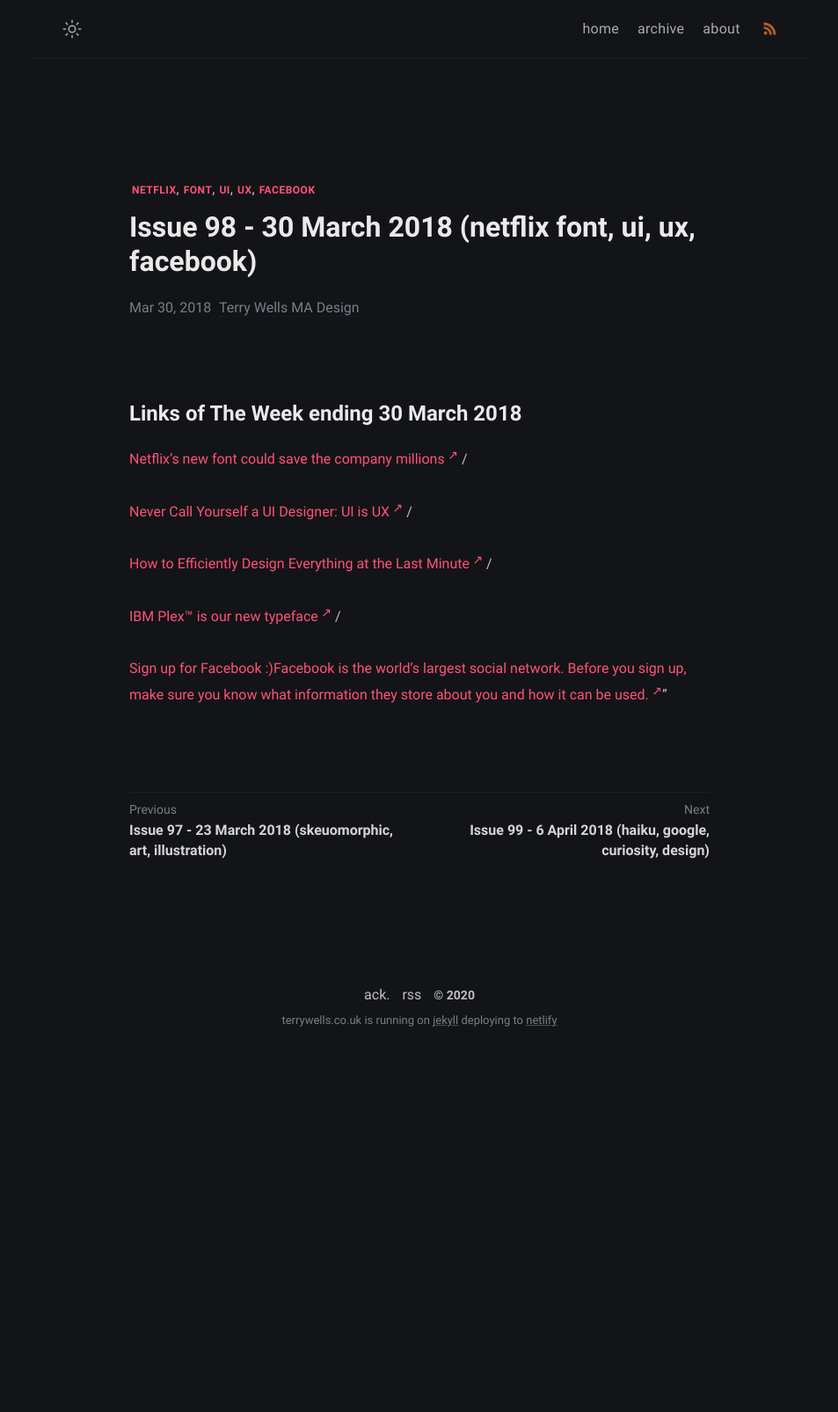
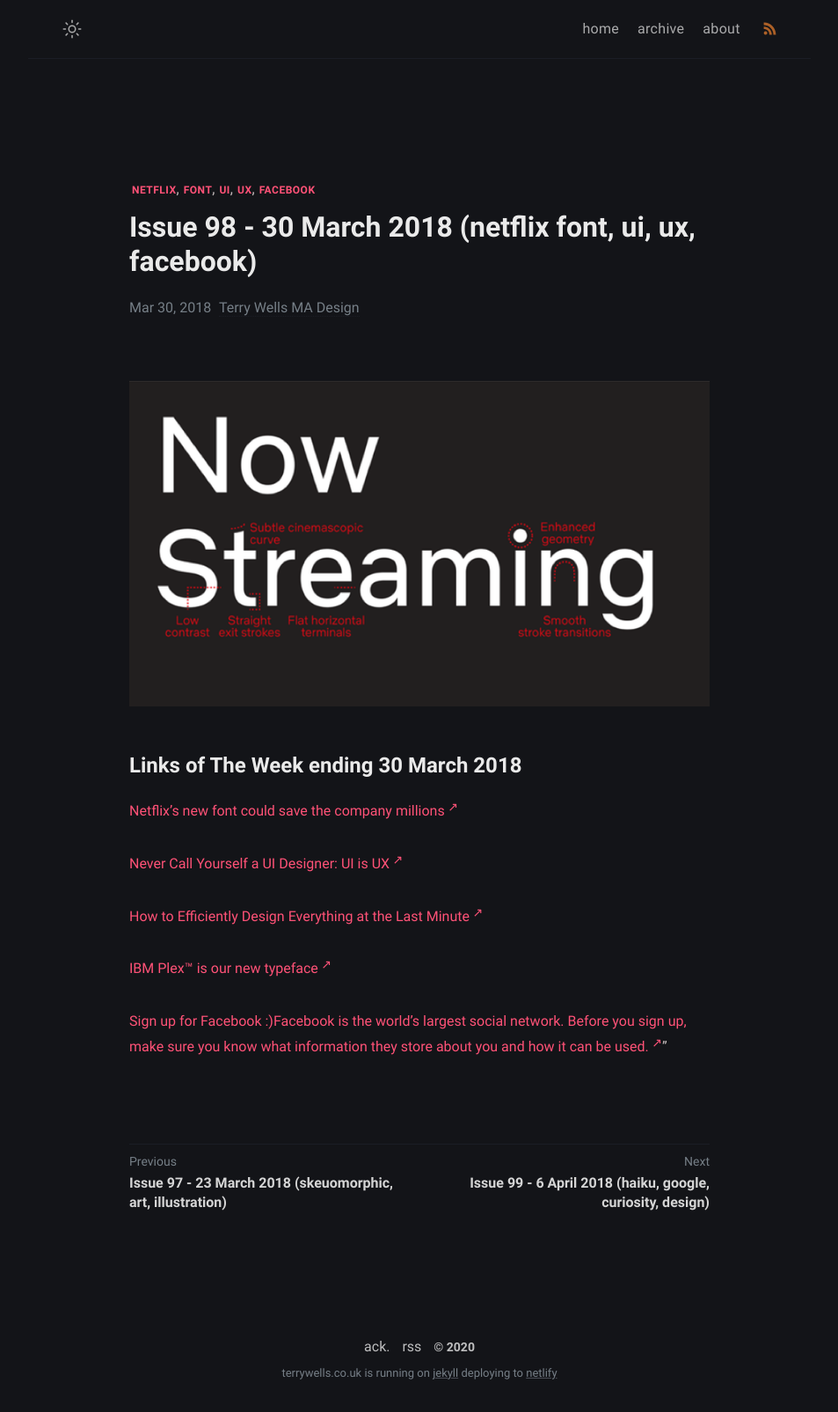
Before and after one commit to wristtattoo/jekyll-klise, a Jekyll site: the page built from _posts/2020-11-03-issue-98-30-march-2018-netflix-font-ui-ux-facebook.md, in a window 1280 px wide. Shown: the whole page at 88% size, without its empty margins (163-1116 px from the left). Built offline with Jekyll 4.4.1, drawn with Linux system fonts in a browser that asks for light colours; a script that is not in the unit is left out; before the commit the page ends 1205 px from its top, so only the background shows below that.

Commit message:
Update Links of The Week “2020-11-03-issue-98-30-march-2018-netflix-font-ui-ux-facebook”

```diff
--- a/_posts/2020-11-03-issue-98-30-march-2018-netflix-font-ui-ux-facebook.md
+++ b/_posts/2020-11-03-issue-98-30-march-2018-netflix-font-ui-ux-facebook.md
@@ -4,14 +4,16 @@
 tags: netflix font ui ux facebook
 date: 2018-03-30T12:26:57.797Z
 ---
+![Netflix’s new font could save the company millions](/assets/uploads/issue-98.png "Netflix’s new font could save the company millions")
+
 # Links of The Week ending 30 March 2018
 
-<a href="https://www.invisionapp.com/blog/netflix-new-font/" target="_blank">Netflix’s new font could save the company millions</a> /
+<a href="https://www.invisionapp.com/blog/netflix-new-font/" target="_blank">Netflix’s new font could save the company millions</a>
 
-<a href="https://www.toptal.com/designers/ux/never-call-yourself-ui-designer" target="_blank">Never Call Yourself a UI Designer: UI is UX</a> /
+<a href="https://www.toptal.com/designers/ux/never-call-yourself-ui-designer" target="_blank">Never Call Yourself a UI Designer: UI is UX</a>
 
-<a href="https://thedesignteam.io/how-to-efficiently-design-everything-at-the-last-minute-a8c5796b4738" target="_blank">How to Efficiently Design Everything at the Last Minute</a> /
+<a href="https://thedesignteam.io/how-to-efficiently-design-everything-at-the-last-minute-a8c5796b4738" target="_blank">How to Efficiently Design Everything at the Last Minute</a>
 
-<a href="https://www.ibm.com/plex/" target="_blank">IBM Plex™ is our new typeface</a> /
+<a href="https://www.ibm.com/plex/" target="_blank">IBM Plex™ is our new typeface</a>
 
 <a href="https://signupforfacebook.org/" target="_blank">Sign up for Facebook :)Facebook is the world's largest social network. Before you sign up, make sure you know what information they store about you and how it can be used.</a>"
```
Also changed, not shown: assets/uploads/issue-98.png (added).
